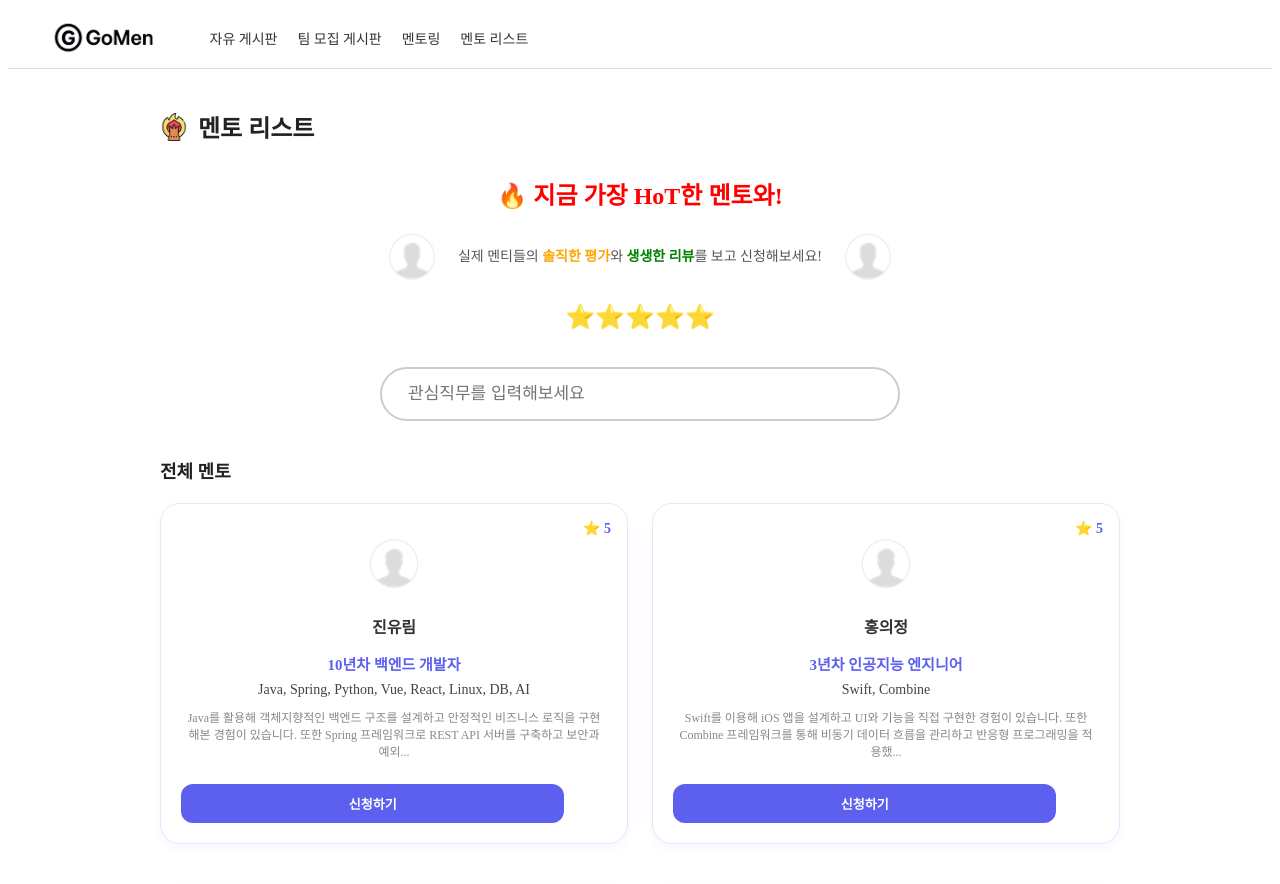
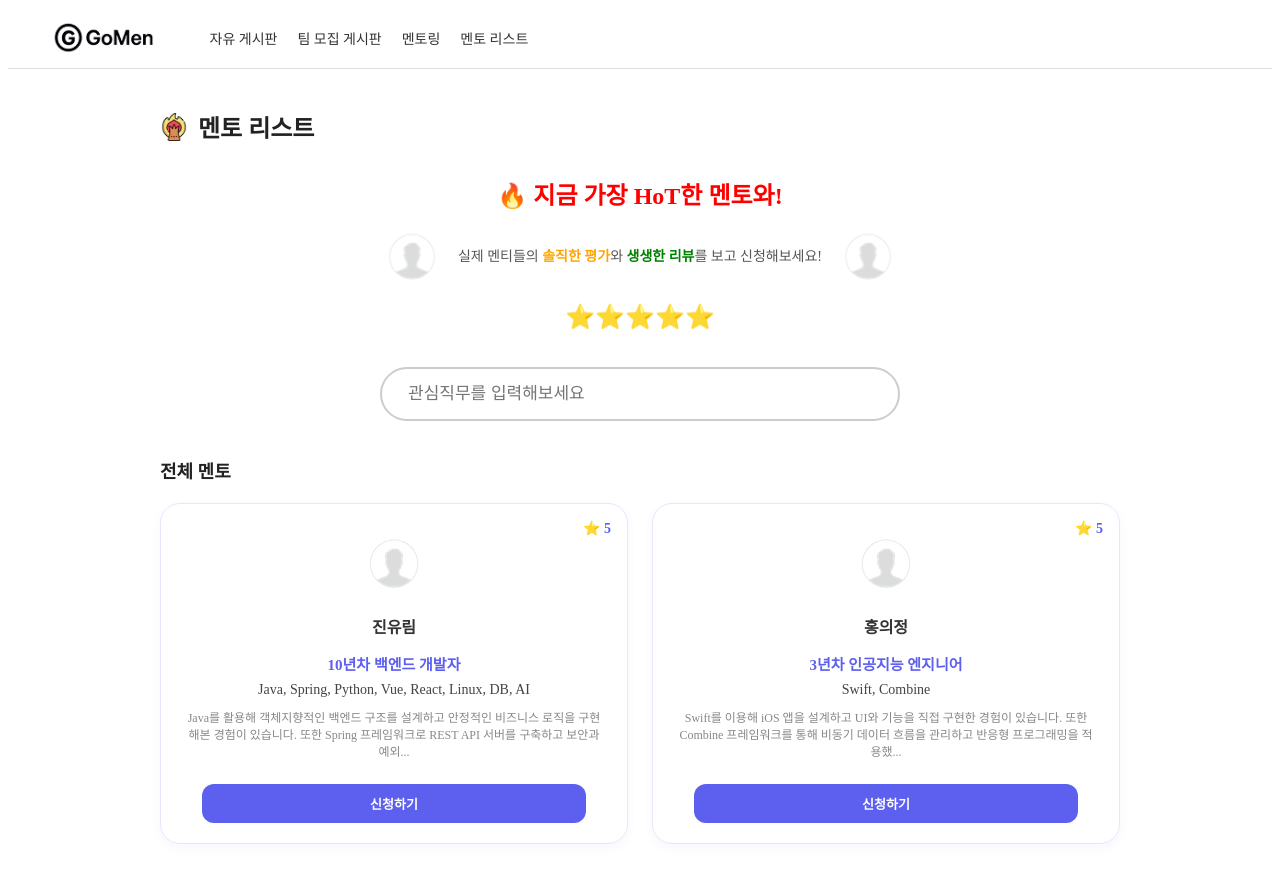
Before and after one commit to 4team-tuna/be14-3rd-Tuna-GoMen, a Vue app in the folder frontend/gomen/: page /mentorlist in a window 1280 px wide. Shown: the top 884 px of the page. Built offline with nearby package versions, Linux system fonts and the light colour scheme; data requests are answered from the project's data file.

Commit message:
신청하기 버튼 중앙 정렬 commit

```diff
--- a/frontend/gomen/src/components/mentorList/MentorCard.vue
+++ b/frontend/gomen/src/components/mentorList/MentorCard.vue
@@ -113,6 +113,8 @@ function getImageUrl(path) {
   border-radius: 12px;
   cursor: pointer;
   transition: background-color 0.2s;
+  display: block;
+  margin: 0 auto;
 }
 
 .apply-button:hover {
```
